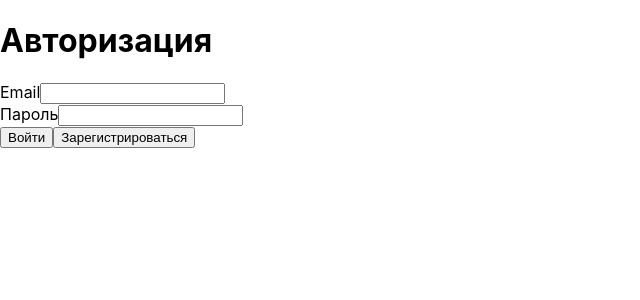
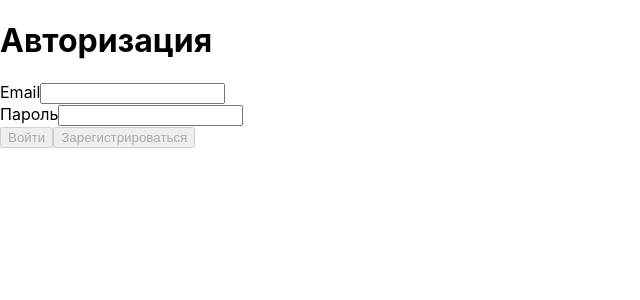
Before and after one commit to kaurav83/react-form_november2018, a React app: page / in a window 1280 px wide. Shown: the top 300 px of the page, without its empty margins (0-640 px from the left). Built offline with nearby package versions, Linux system fonts and the light colour scheme.

Commit message:
валидация формы, взаимодействие полей и кнопок, при которой кнопки не активны, если данные в полях не валидны

```diff
--- a/src/components/UI/Button/Button.css
+++ b/src/components/UI/Button/Button.css
@@ -1,3 +1,38 @@
 .Button {
+    display: inline-block;
+    padding: 10px 20px;
+    border-radius: 4px;
+    border: 1px solid #ccc;
+    color: #000;
+    margin-right: 15px;
+    text-transform: uppercase;
+    font-weight: bold;
+    font-size: 12px;
+}
 
+.Button:focus {
+    outline: none;
 }
+
+.Button:active {
+    box-shadow: inset 2px 2px 1px rgba(0, 0, 0, .3);
+}
+
+.Button:disabled {
+    background: #ccc;
+    color: #000;
+    cursor: not-allowed;
+}
+
+.error {
+    background: rgba(240, 87, 108, 1);
+}
+
+.success {
+    background: rgba(161, 240, 69, 1);
+}
+
+.primary {
+    background: #2884f6;
+    color: #fff;
+}
--- a/src/components/UI/Button/Button.js
+++ b/src/components/UI/Button/Button.js
@@ -1,10 +1,21 @@
 import React from 'react';
-// import classes from './Button.css';
+import classes from './Button.css';
 
 const Button = props => {
-    return (
-        <button>{props.children}</button>
-    );
+    const cls = [
+        classes.Button,
+        classes[props.type]
+      ]
+
+      return (
+        <button
+          onClick={props.onClick}
+          className={cls.join(' ')}
+          disabled={props.disabled}
+        >
+          {props.children}
+        </button>
+      )
 };
 
 export default Button;
--- a/src/containers/Form/Form.js
+++ b/src/containers/Form/Form.js
@@ -12,6 +12,7 @@ class Form extends Component {
     constructor(props) {
         super(props);
         this.state={
+            isFormValid: false,
             formControls: {
                 email: {
                     value: '',
@@ -81,12 +82,19 @@ class Form extends Component {
 
         control.value = event.target.value;
         control.touched = true;
+        control.valid = this.validateControl(control.value, control.validation);
 
         formControls[controlName] = control;
 
-        control.valid = this.validateControl(control.value, control.validation);
+        let isFormValid = true;
+
+        Object.keys(formControls).forEach(name => {
+            isFormValid = formControls[name].valid && isFormValid;
+        });
+
         this.setState({
-            formControls
+            formControls,
+            isFormValid
         })
     }
 
@@ -121,11 +129,13 @@ class Form extends Component {
                         <Button
                             type="success"
                             onClick={this.loginHandler}
+                            disabled={!this.state.isFormValid}
                         >Войти</Button>
 
                         <Button
                             type="primary"
                             onClick={this.registerHandler}
+                            disabled={!this.state.isFormValid}
                         >Зарегистрироваться</Button>
                     </form>
                 </div>
```
